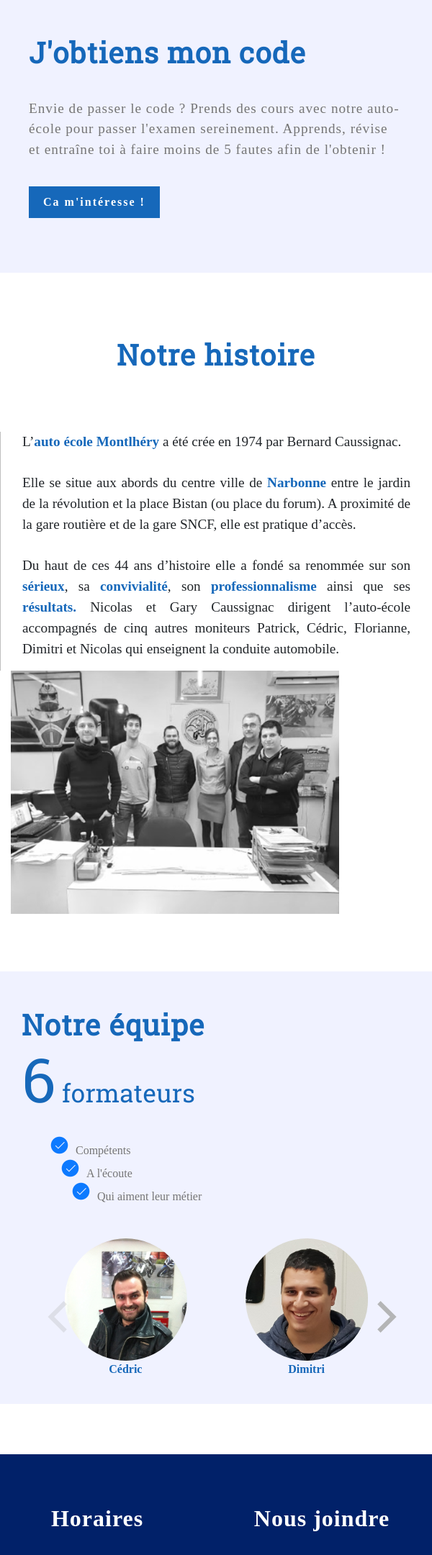
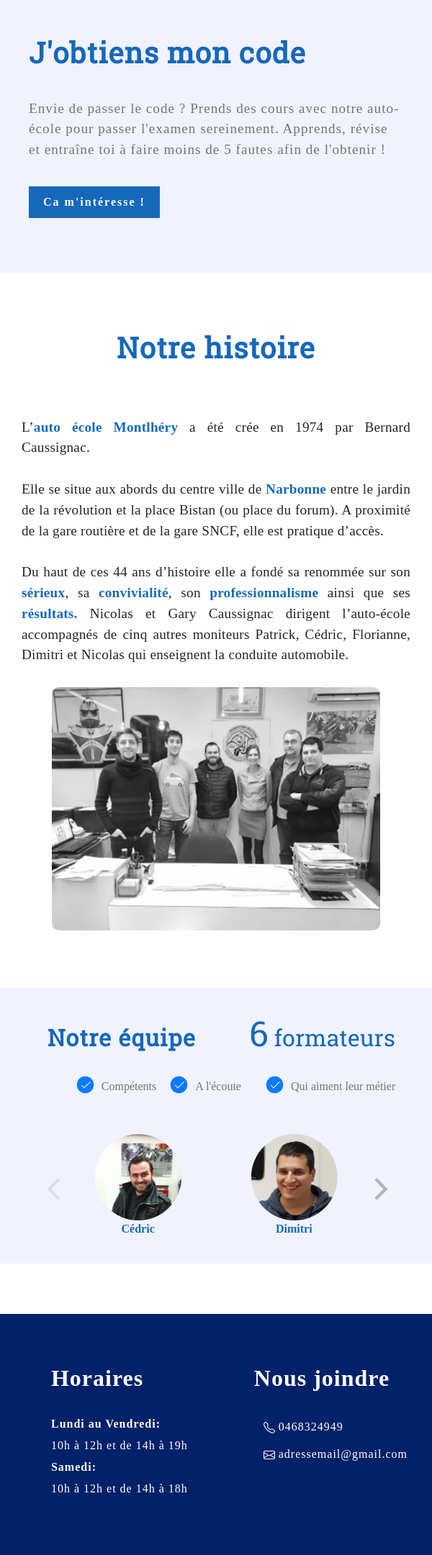
Before and after one commit to Aurore-git/Montlhery, a PHP site: page / in a window 600 px wide. Shown: the part 3216-5377 px from the top of the page at 72% size. Run offline with PHP 8.4, Linux system fonts and the light colour scheme; some web fonts are replaced.

Commit message:
index amélioré

```diff
--- a/assets/css/style.css
+++ b/assets/css/style.css
@@ -20,7 +20,7 @@ button{
   letter-spacing: 1px;
 }
 
-h2{
+h1{
   font-family: 'Roboto-Slab';
   text-align: center !important;
   font-size: 4em !important;
@@ -173,16 +173,24 @@ button.code-interest a:hover{
   border-left: 1px solid #bebebe;
   padding-left: 30px;
   padding-right: 30px;
-  font-size: 1.5em;
+  font-size: 1.4em;
+  align-self: center;
+  letter-spacing: 0.25px;
+}
+
+.section-history-description p{
+  margin-bottom: 0;
 }
 
 .section-photo-history{
+  text-align: center;
   align-self: center;
 }
 
 .photo-history{
   width: 350px;
   height: auto;
+  border-radius: 10px;
 }
 
 div.section-history-description strong{
@@ -208,7 +216,7 @@ div.section-history-description strong{
   padding-left: 30px;
 }
 
-.section-team h2{
+.section-team h1{
   text-align: left !important;
 }
 
@@ -231,6 +239,7 @@ div.section-history-description strong{
   list-style: none;
   color: #757575 !important;
   font-size: 1.2em;
+  line-height: 40px;
 }
 
 .section-team ul li::before{
@@ -239,6 +248,7 @@ div.section-history-description strong{
   height: 25px;
   width: 25px;
   margin-right: 10px;
+  margin-bottom: -5px;
   background-image: url(../img/icones/check.png);
   background-size: cover;
 }
@@ -320,7 +383,7 @@ div.section-history-description strong{
 
 @media (max-width: 1600px){
 
-  h2{
+  h1{
     font-size: 3em !important;
   }
 
@@ -344,10 +413,14 @@ div.section-history-description strong{
     padding-right: 25px;
     padding-left: 25px;
   }
+
+  .section-history-description{
+    font-size: 1em;
+  }
 }
 
 @media (max-width: 1300px){
-  h2{
+  h1{
     font-size: 2em !important;
   }
 
@@ -407,8 +483,18 @@ div.section-history-description strong{
   }
 }
 
+@media (max-width: 991px){
+  .photo-history{
+    width: 70%;
+  }
+
+  .section-history-description{
+    border: none;
+  }
+}
+
 @media (max-width: 935px){
-  h2{
+  h1{
     font-size: 2.5em !important;
   }
 
@@ -435,6 +521,39 @@ div.section-history-description strong{
     height: 400px;
     background-position: -300px;
     margin-top: 20px;
+  }
+}
+
+@media (max-width: 900px){
+  .flickity .carousel-cell {
+  width: 150px;
+  height: 150px;
+  margin-right: 10%;
+  }
+  .flickity-prev-next-button .flickity-button-icon {
+    width: 100%;
+    height: 100%;
+  }
+
+  div.section-team h1{
+    font-size: 2em !important;
+  }
+
+  .six{
+    font-size: 1.5em;
+  }
+
+  .team-description{
+    font-size: 2em;
+  }
+
+  .section-history h1{
+    padding-bottom: 10px !important;
+    padding-top: 10px !important;
+  }
+
+  .photo-history{
+    width: 80%;
   }
 }
 
@@ -473,9 +592,8 @@ div.section-history-description strong{
     font-size: 1.2em;
   }
 
-  .flickity-prev-next-button .flickity-button-icon {
-    width: 100%;
-    height: 100%;
+  .section-photo-history{
+    margin-top: 30px;
   }
 
   .flickity-prev-next-button.next{
@@ -490,6 +608,31 @@ div.section-history-description strong{
     margin-bottom: 30px;
   }
 
+}
+
+@media (min-width: 550px) and (max-width: 767px){
+  .section-team-formateurs{
+    padding-left: none;
+    text-align: center;
+  }
+
+  .section-team-formateurs h1{
+    display: inline-block;
+    margin-right: 70px;
+  }
+
+  .section-team-formateurs ul li{
+    display: inline-block;
+  }
+
+  .section-team-formateurs ul{
+    display: inline-block;
+  }
+
+  .section-team-formateurs p.team-description{
+    display: inline-block;
+    text-align: right !important;
+  }
 }
 
 @media (min-width: 480px) and (max-width: 767px){
@@ -515,6 +658,15 @@ div.section-history-description strong{
 
   div.container-permis.section-permis div.card:first-child{
     margin-top: 80px;
+  }
+
+  .flickity .carousel-cell {
+  margin-right: 13%;
+  }
+
+  .flickity-prev-next-button .flickity-button-icon {
+  width: 70%;
+  height: 70%;
   }
 }
 
--- a/includes/footer-page.php
+++ b/includes/footer-page.php
@@ -103,7 +103,7 @@
     -->
 
     <!-- ----------------_Custom JS_---------------- -->
-    <script src="script.js"></script>
+    <script src="assets/js/script.js"></script>
 
     <!-- JavaScript -->
 <script src="https://unpkg.com/flickity@2/dist/flickity.pkgd.min.js"></script>
--- a/includes/footer.php
+++ b/includes/footer.php
@@ -103,7 +103,7 @@
     -->
 
     <!-- ----------------_Custom JS_---------------- -->
-    <script src="script.js"></script>
+    <script src="assets/js/script.js"></script>
 
     <!-- JavaScript -->
 <script src="https://unpkg.com/flickity@2/dist/flickity.pkgd.min.js"></script>
--- a/index.php
+++ b/index.php
@@ -49,7 +49,7 @@
 <div class="container-permis section-permis">
   <div class="row">
     <div class="col-12 permis">
-      <h2>J'obtiens mon permis</h2>
+      <h1>J'obtiens mon permis</h1>
     </div>
     <div class="col-12 col-md-4">
       <div class="card">
@@ -115,7 +115,7 @@
 <div class="container-fluid section-code">
   <div class="row">
     <div class="col-12 col-md-5 section-inner-code">
-      <h2 class="left">J'obtiens mon code</h2>
+      <h1 class="left">J'obtiens mon code</h1>
       <p class="description-code">Envie de passer le code ? Prends des cours avec notre auto-école pour passer l'examen sereinement. Apprends, révise et entraîne toi à faire moins de 5 fautes afin de l'obtenir !</p>
       <a href="code/cours-de-code.php"><button class="code-interest">Ca m'intéresse !</button></a>
     </div>
@@ -125,7 +125,7 @@
 <div class="container-fluid container-fluid-history">
   <div class="row section-history">
     <div class="col-12 title-our-history">
-      <h2>Notre histoire</h2>
+      <h1>Notre histoire</h1>
     </div>
     <div class="col-12 col-md-6 col-lg-5 section-history-description">
       <p>L’<strong>auto école Montlhéry</strong> a été crée en 1974 par Bernard Caussignac.<br/><br/>
@@ -142,8 +142,8 @@ Nicolas et Gary Caussignac dirigent l’auto-école accompagnés de cinq autres
 <!-- Flickity HTML init -->
 <div class="container-fluid section-team">
   <div class="row section-team">
-    <div class="col-12 col-md-4 section-team-formateurs">
-      <h2>Notre équipe</h2>
+    <div class="col-12 col-md-4 col-xl-4 section-team-formateurs">
+      <h1>Notre équipe</h1>
       <p class="team-description"><span class="six">6</span> formateurs</p>
         <ul>
           <li>Compétents</li>
@@ -151,7 +151,7 @@ Nicolas et Gary Caussignac dirigent l’auto-école accompagnés de cinq autres
           <li>Qui aiment leur métier</li>
         </ul>
     </div>
-    <div class="col-12 col-md-7 section-flickity">
+    <div class="col-12 col-md-7 col-xl-5 section-flickity">
       <div class="flickity">
         <div class="carousel custom-div" data-flickity='{ "groupCells": true }'>
           <div class="carousel-cell">
```
Also changed, not shown: other parts of assets/css/style.css (+73 -3 lines).
